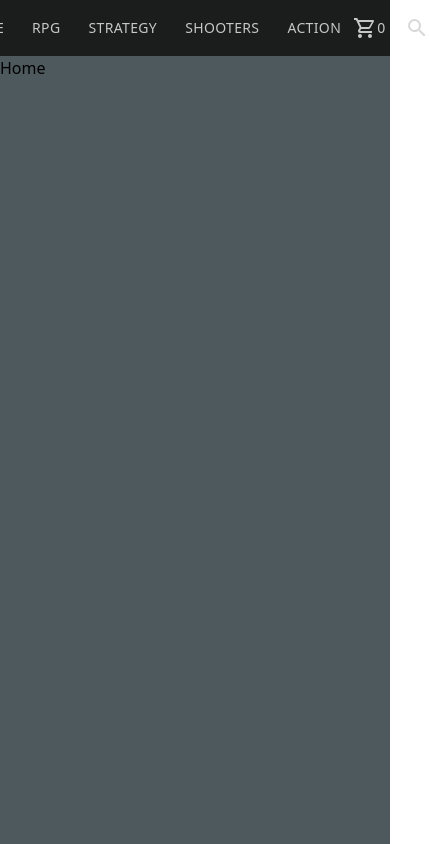
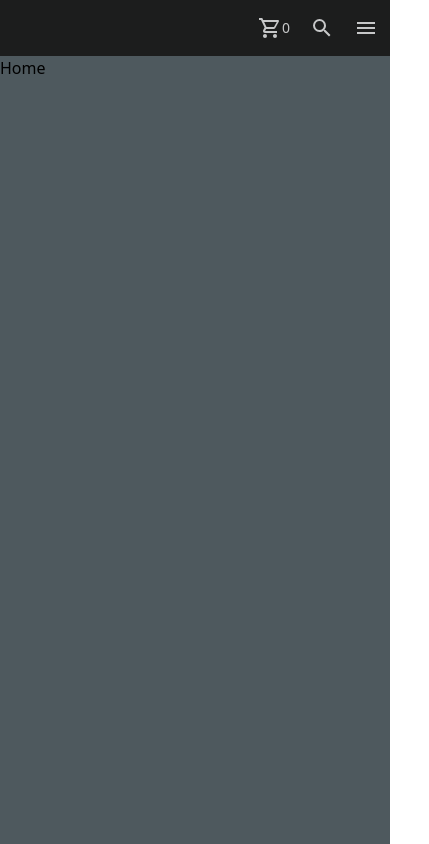
Before and after one commit to elk15/game-store, a React (Vite) app: page / in a window 390 px wide. Shown: the whole page, 429 px wide, since content can reach past the window. Built offline with nearby package versions, Linux system fonts and the light colour scheme.

Commit message:
Make header responsive

```diff
--- a/src/components/Root.jsx
+++ b/src/components/Root.jsx
@@ -2,12 +2,14 @@ import Icon from '@mdi/react';
 import { mdiCartOutline } from '@mdi/js';
 import { mdiMagnify } from '@mdi/js';
 import { mdiClose } from '@mdi/js';
+import { mdiMenu } from '@mdi/js';
 import { NavLink, Outlet } from 'react-router-dom';
 import { useState } from 'react';
 
 const Root = () => {
   const [isCartOpen, setIsCartOpen] = useState(false);
   const [isSearchBarOpen, setIsSearchBarOpen] = useState(false);
+  const [isMobileMenuOpen, setIsMobileMenuOpen] = useState(false);
 
   const toggleCart = () => {
     setIsCartOpen(isCartOpen ? false : true);
@@ -25,6 +27,14 @@ const Root = () => {
     setIsSearchBarOpen(false);
   }
 
+  const openMobileMenu = () => {
+    setIsMobileMenuOpen(true);
+  }
+
+  const closeMobileMenu = () => {
+    setIsMobileMenuOpen(false);
+  }
+
   return (
     <>
       <header className='flex justify-center bg-neutral-900 opacity-90 py-4 px-3 text-neutral-300 sticky top-0 text-sm '>
@@ -34,12 +44,13 @@ const Root = () => {
           <div  data-testid = "overlay" className='fixed top-0 left-0 w-full h-full z-99' onClick={closeSearchBar}></div>
           <div className='flex flex-1 gap-2 items-center animate-open z-100 relative'>
             <Icon path={mdiMagnify} size={1} />
-            <input type="search" name="gameSearch" className='w-full bg-transparent border-b-neutral-700 border-b-[1px]
+            <input type="search" name="gameSearch"
+            className='w-full bg-transparent border-b-neutral-700 border-b-[1px]
             focus:outline-none'></input>
             </div>
           </>
           :
-          <nav className='flex-1 animate-open'>
+          <nav className='flex-1 animate-open hidden md:block'>
             <ul className='flex gap-7'>
               <li className='hover:text-neutral-50 tracking-wide'> <NavLink to={'/'}> HOME </NavLink> </li>
               <li className='hover:text-neutral-50 tracking-wide'><NavLink to={'/games/rpg'}> RPG </NavLink></li>
@@ -62,6 +73,16 @@ const Root = () => {
               <Icon path={mdiMagnify} size={1} />
             </button>
             }
+            {isMobileMenuOpen?
+              <button onClick={closeMobileMenu} aria-label='close-menu' className='hover:text-neutral-50 block md:hidden'>
+              <Icon path={mdiClose} size={1} />
+              </button>
+              :
+              <button onClick={openMobileMenu} aria-label="open-menu" className='block md:hidden'>
+              <Icon path={mdiMenu} size={1} />
+              </button>
+            }
+
               {isCartOpen &&
                 <>
                 <div  data-testid = "overlay" className='fixed top-0 left-0 w-full h-full z-99' onClick={closeCart}></div>
@@ -85,7 +106,20 @@ const Root = () => {
 
       </header>
       <main>
+        {isMobileMenuOpen ?
+          <nav className='flex-1 animate-open flex justify-center pt-5
+           border-t-neutral-500 border-t-[1px] bg-neutral-900 text-neutral-300 h-screen'>
+          <ul className='flex gap-7 flex-col items-center'>
+            <li className='hover:text-neutral-50 tracking-wide'> <NavLink to={'/'}> HOME </NavLink> </li>
+            <li className='hover:text-neutral-50 tracking-wide'><NavLink to={'/games/rpg'}> RPG </NavLink></li>
+            <li className='hover:text-neutral-50 tracking-wide'><NavLink to={'/games/strategy'}> STRATEGY </NavLink></li>
+            <li className='hover:text-neutral-50 tracking-wide'><NavLink to={'/games/shooters'}> SHOOTERS </NavLink></li>
+            <li className='hover:text-neutral-50 tracking-wide'><NavLink to={'/games/action'}> ACTION </NavLink></li>
+          </ul>
+        </nav>
+        :
         <Outlet />
+        }
       </main>
     </>
   )
```
